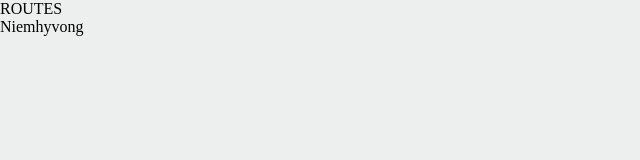
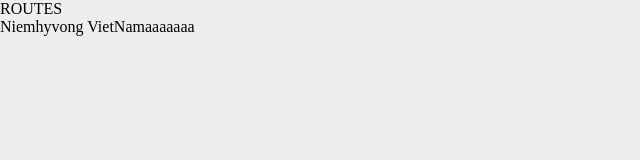
Before and after one commit to hoangminh8490/FE_Booking_Mono, a React (Create React App) app: page /list in a window 1280 px wide. Shown: the top 160 px of the page, without its empty margins (0-640 px from the left). Built offline with nearby package versions, Linux system fonts and the light colour scheme; a web font is replaced by a local one.

Commit message:
update file ListPage

```diff
--- a/src/pages/ListPage.js
+++ b/src/pages/ListPage.js
@@ -1,11 +1,8 @@
 const ListPage = () => {
+     return (
+        <div>Niemhyvong VietNam<span>aaaaaaa</span></div>
 
-
-  return (
-    <>
-      <div>Niemhyvong</div>
-    </>
   );
-};
+}
 
 export default ListPage;
```
